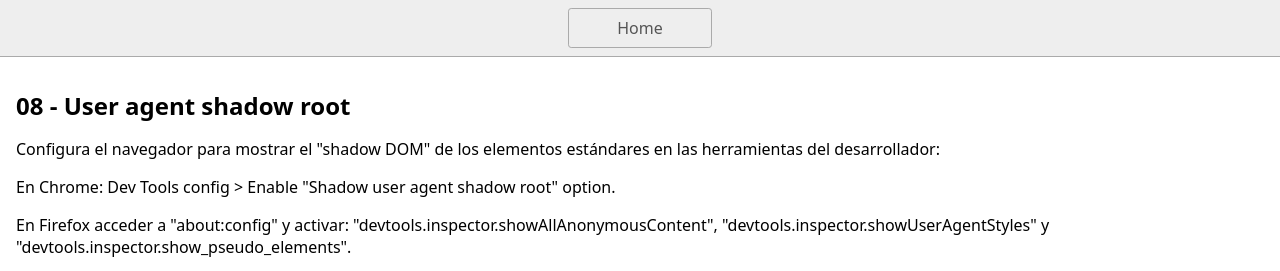
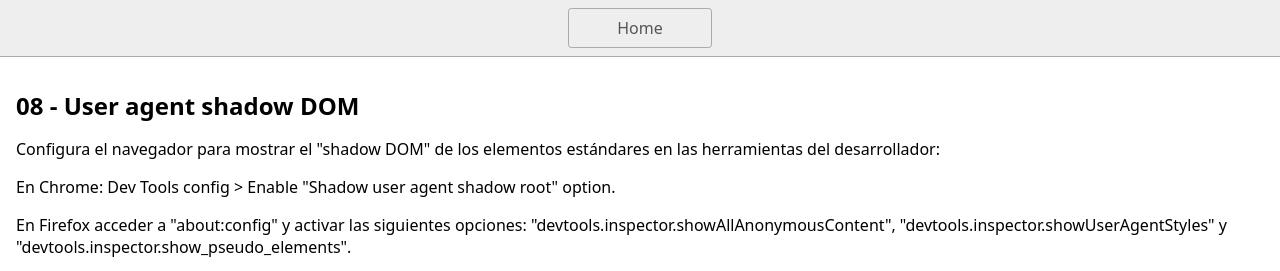
Before and after one commit to luque/web-components-intro, a plain HTML site: page 08-user-agent-shadow-dom.html in a window 1280 px wide. Shown: the top 271 px of the page. Drawn offline with Linux system fonts and the light colour scheme.

Commit message:
Rename example 08

```diff
--- a/08-user-agent-shadow-root.html
+++ b/08-user-agent-shadow-dom.html
@@ -1,7 +1,7 @@
 <!DOCTYPE html>
 <html lang="en">
   <head>
-    <title>08 - User agent shadow root</title>
+    <title>08 - User agent shadow DOM</title>
     <meta charset="UTF-8" />
     <meta name="viewport" content="width=device-width" />
     <link rel="stylesheet" href="styles.css" />
@@ -11,7 +11,7 @@
       <a href="/">Home</a>
     </nav>
     <main>
-      <h1>08 - User agent shadow root</h1>
+      <h1>08 - User agent shadow DOM</h1>
 
       <p>
         Configura el navegador para mostrar el "shadow DOM" de los elementos
@@ -23,7 +23,7 @@
         option.
       </p>
       <p>
-        En Firefox acceder a "about:config" y activar:
+        En Firefox acceder a "about:config" y activar las siguientes opciones:
         "devtools.inspector.showAllAnonymousContent",
         "devtools.inspector.showUserAgentStyles" y
         "devtools.inspector.show_pseudo_elements".
```
Also changed, not shown: index.html (+2 -2 lines).
